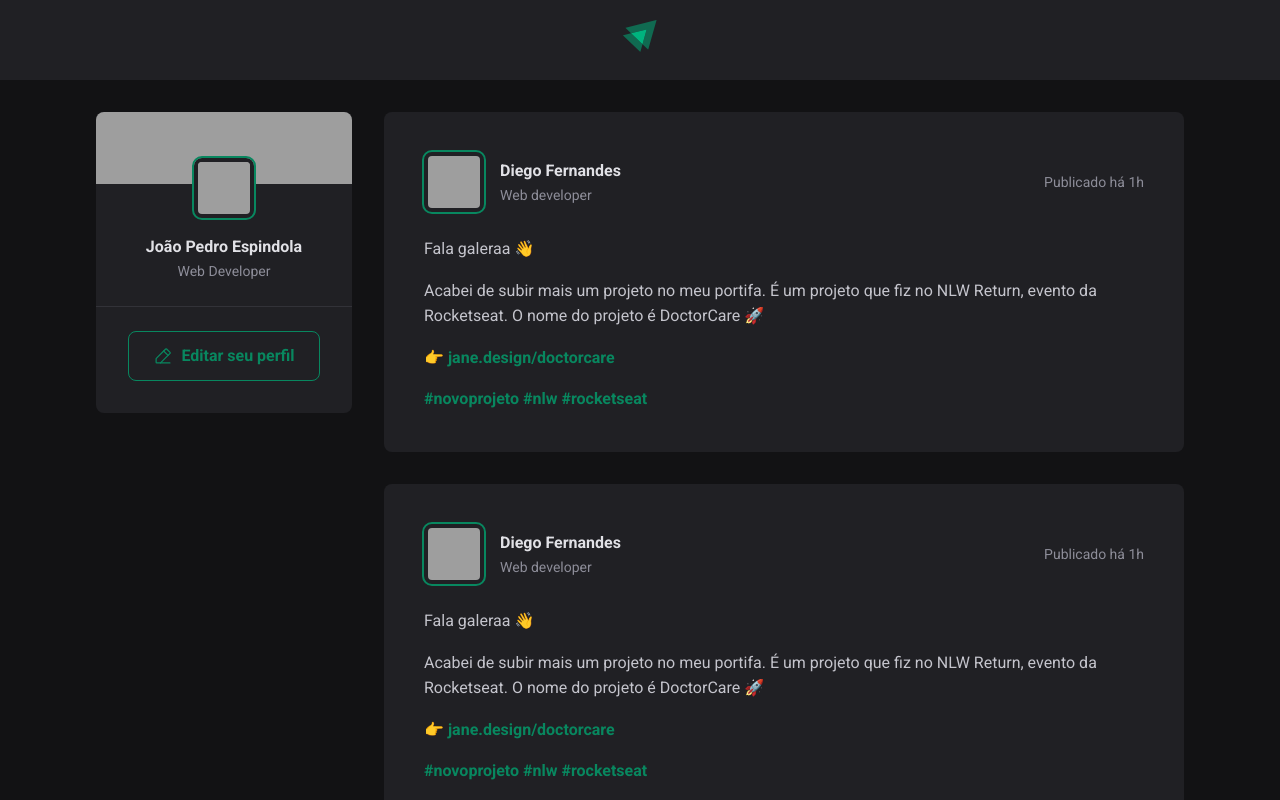
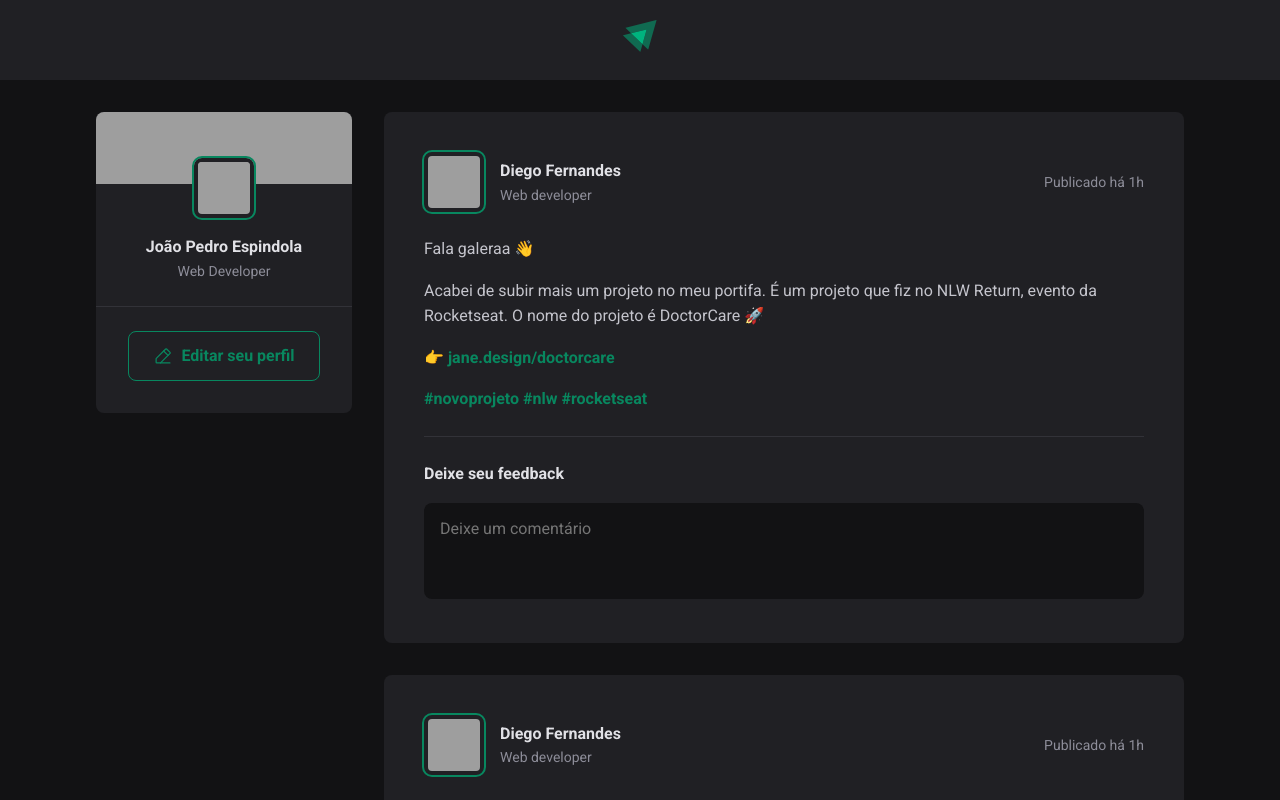
Before and after one commit to espjotape/IgniteFeed, a React (Vite) app: page / in a window 1280 px wide. Shown: the top 800 px of the page. Built offline with nearby package versions, Linux system fonts and the light colour scheme; grey boxes are pictures that could not be loaded.

Commit message:
Comments form

```diff
--- a/src/components/Post/Post.jsx
+++ b/src/components/Post/Post.jsx
@@ -24,6 +24,18 @@
      <a href=""> #rocketseat</a>{' '}
     </p>
    </section>
+
+   <form className={styles.commentForm}>
+    <strong>Deixe seu feedback</strong>
+
+    <textarea
+     placeholder="Deixe um comentário"
+    />
+
+    <footer>
+     <button type='submit'>Publicar</button>
+    </footer>
+   </form>
   </article>
  )
 }
--- a/src/components/Post/Post.module.css
+++ b/src/components/Post/Post.module.css
@@ -65,6 +65,58 @@
  color: var(--green-300);
 }
 
+.commentForm {
+ width: 100%;
+ margin-top: 1.5rem;
+ padding-top: 1.5rem;
+ border-top: 1px solid var(--gray-600);
+}
+
+.commentForm > strong {
+ line-height: 1.6;
+ color: var(--gray-100);
+}
+
+.commentForm > textarea {
+ width: 100%;
+ border: 1px solid var(--green-300);
+ background: var(--gray-900);
+ border:0;
+ resize: none;
+ height: 6rem;
+ padding: 1rem;
+ border-radius: 8px;
+ color: var(--gray-100);
+ margin-top: 1rem;
+}
+
+.commentForm footer {
+ visibility: hidden;
+ max-height: 0;
+}
+
+.commentForm:focus-within footer {
+ visibility: visible;
+ max-height: none;
+}
+
+.commentForm button {
+ padding: 1rem 1.5rem;
+ margin-top: 1rem;
+ border: 0;
+ border-radius: 8px;
+ background: var(--green-500);
+ color: var(--white);
+ font-weight: bold;
+ cursor: pointer;
+
+ transition: background-color 0.2s;
+}
+
+.commentForm button:hover {
+ background: var(--green-300);
+}
+
 .post + .post {
  margin-top: 2rem;
 }
--- a/src/global.css
+++ b/src/global.css
@@ -12,6 +12,11 @@
  --green-500: #08875f;
 
  --red: #F75A68;
+}
+
+:focus {
+ outline: transparent;
+ box-shadow: 0 0 0 2px var(--green-500);
 }
 
 * {
```
